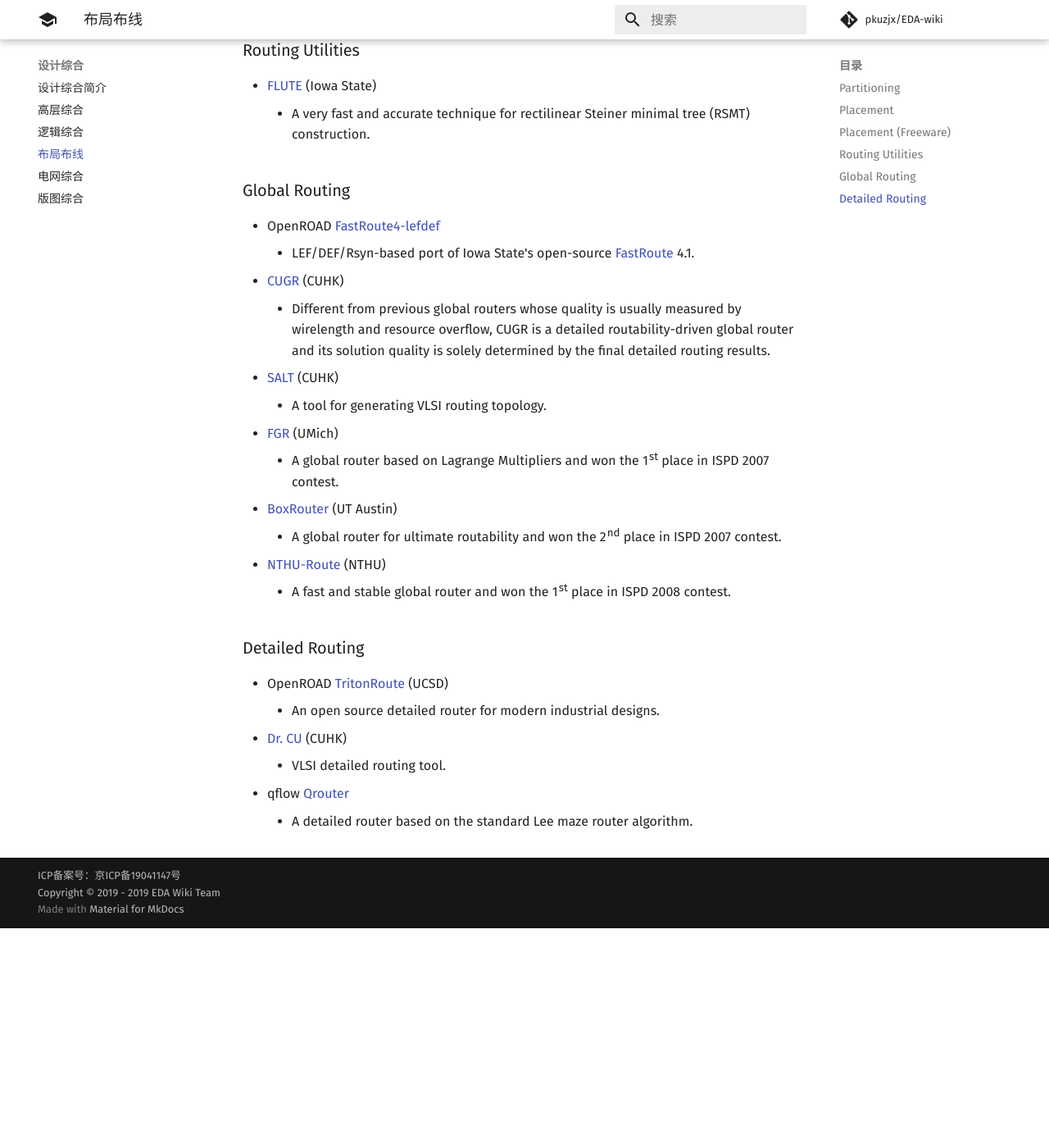
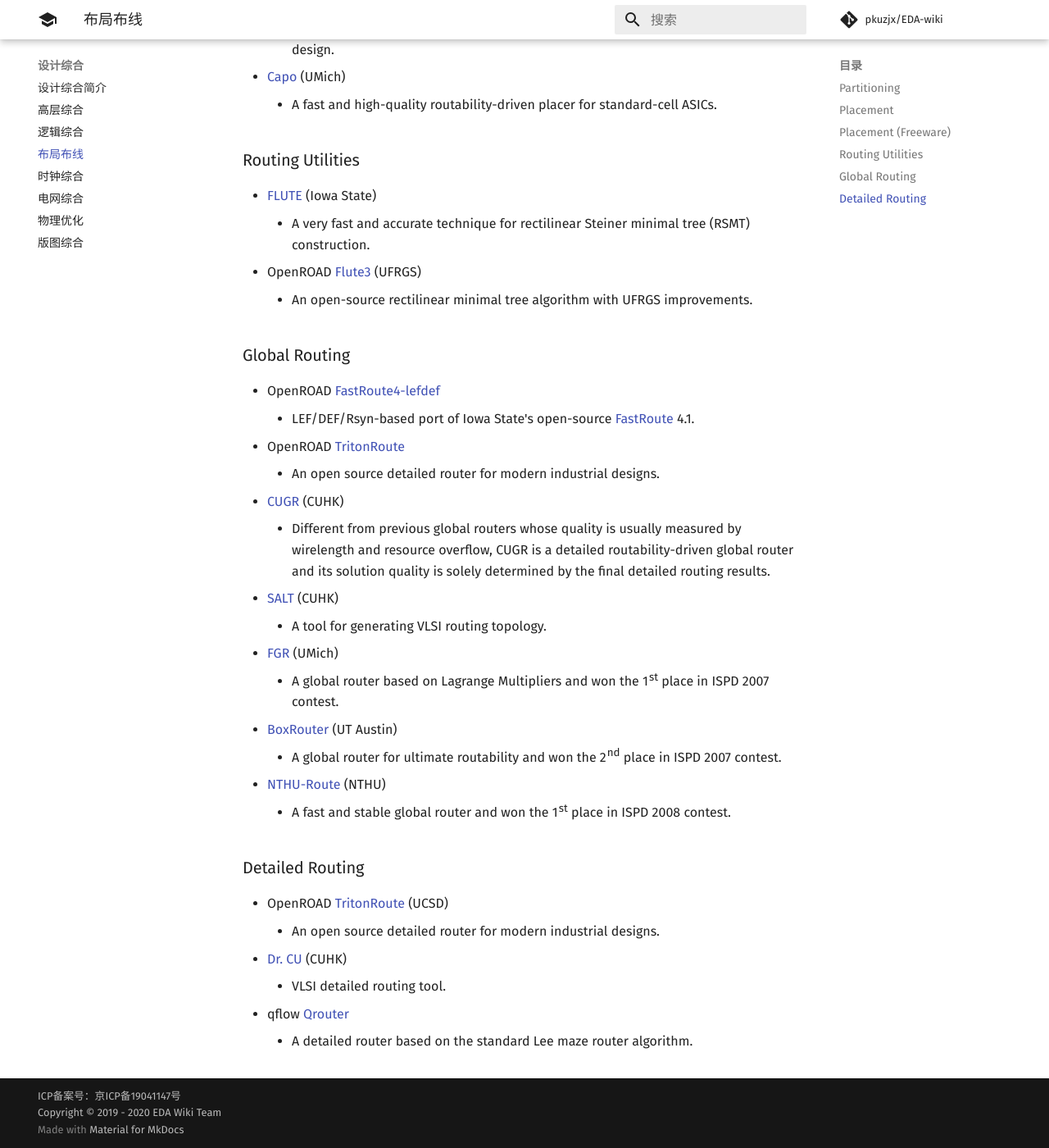
Before and after one commit to daitoto/EDA-wiki, an MkDocs documentation site: the page built from docs/synthesis/pnr.md, in a window 1280 px wide and 1400 px high, scrolled down 1434 px. Shown: the whole window at 82% size. Built offline with MkDocs 1.6.1 and Material for MkDocs 9.7.7, drawn with Linux system fonts in a browser that asks for light colours; comment, search, counter and statistics services are not loaded; before the commit the page ends 2566 px from its top, so only the background shows below that; some of the changed text lies outside the part shown.

Commit message:
Add a few more tools

```diff
--- a/docs/synthesis/pnr.md
+++ b/docs/synthesis/pnr.md
@@ -9,6 +9,10 @@
    - A GPU-accelerated analytical placement tool.
  - OpenROAD [RePlAce](https://github.com/abk-openroad/RePlAce) (UCSD)
    - A global placement tool with advancing solution quality and routability validation.
+ - OpenROAD [TritonMacroPlacer](https://github.com/The-OpenROAD-Project/TritonMacroPlace) (UCSD)
+   - ParquetFP based macro cell placer for OpenROAD.
+ - OpenROAD [OpenDP](https://github.com/The-OpenROAD-Project/OpenROAD/tree/master/src/opendp) (UCSD)
+   - Open source detailed placement engine.
  - [RippleFPGA](https://github.com/cuhk-eda/ripple-fpga) (CUHK)
    - A simultaneous pack-and-place algorithm for FPGA.
  - [arachne-pnr](https://github.com/YosysHQ/arachne-pnr)
@@ -35,10 +39,14 @@
 ### Routing Utilities
  - [FLUTE](http://home.eng.iastate.edu/~cnchu/flute.html) (Iowa State)
    - A very fast and accurate technique for rectilinear Steiner minimal tree (RSMT) construction.
+ - OpenROAD [Flute3](https://github.com/The-OpenROAD-Project/flute3) (UFRGS)
+   - An open-source rectilinear minimal tree algorithm with UFRGS improvements.
 
 ### Global Routing
  - OpenROAD [FastRoute4-lefdef](https://github.com/The-OpenROAD-Project/FastRoute4-lefdef)
    - LEF/DEF/Rsyn-based port of Iowa State's open-source [FastRoute](http://home.engineering.iastate.edu/~cnchu/FastRoute.html) 4.1.
+ - OpenROAD [TritonRoute](https://github.com/The-OpenROAD-Project/TritonRoute)
+   - An open source detailed router for modern industrial designs.
  - [CUGR](https://github.com/cuhk-eda/cu-gr) (CUHK)
    - Different from previous global routers whose quality is usually measured by wirelength and resource overflow, CUGR is a detailed routability-driven global router and its solution quality is solely determined by the final detailed routing results.
  - [SALT](https://github.com/chengengjie/salt) (CUHK)
--- a/mkdocs.yml
+++ b/mkdocs.yml
@@ -11,7 +11,7 @@ repo_url: 'https://github.com/pkuzjx/EDA-wiki'
 edit_uri: 'blob/master/docs/'
 
 # Copyright
-copyright: 'ICP备案号：<a href="http://www.beian.gov.cn">京ICP备19041147号</a> <br> Copyright &copy; 2019 - 2019 EDA Wiki Team'
+copyright: 'ICP备案号：<a href="http://www.beian.gov.cn">京ICP备19041147号</a> <br> Copyright &copy; 2019 - 2020 EDA Wiki Team'
 google_analytics:
   - ''
   - 'auto'
@@ -37,7 +37,9 @@ nav:
     - 高层综合: synthesis/behavior.md
     - 逻辑综合: synthesis/logic.md
     - 布局布线: synthesis/pnr.md
+    - 时钟综合: synthesis/clock.md
     - 电网综合: synthesis/power.md
+    - 物理优化: synthesis/opt.md
     - 版图综合: synthesis/layout.md
 
   - 测试:
```
Also changed, not shown: docs/synthesis/clock.md (added, +3 -0 lines), docs/synthesis/layout.md (+1 -1 lines), docs/synthesis/opt.md (added, +3 -0 lines), docs/synthesis/power.md (+3 -3 lines).
